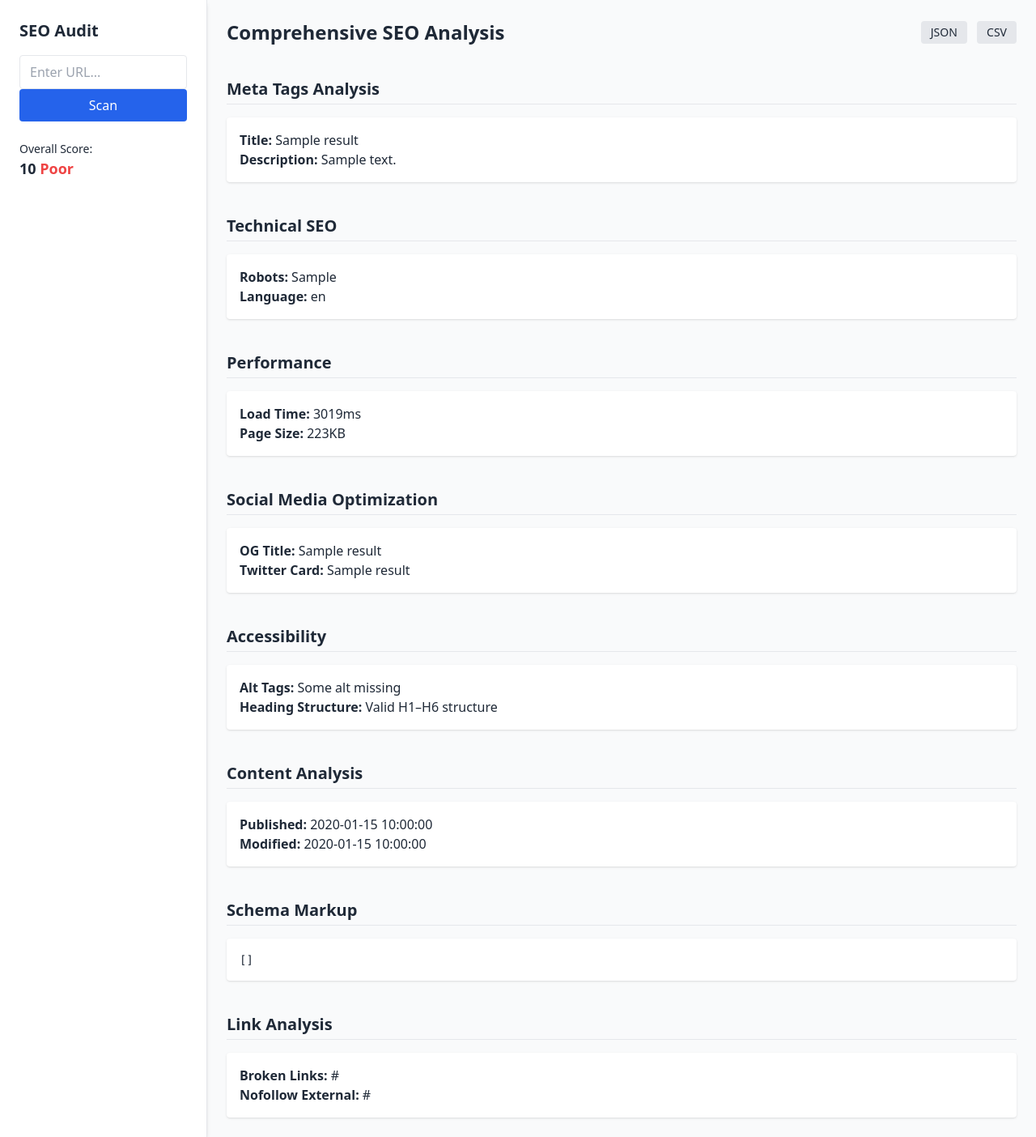
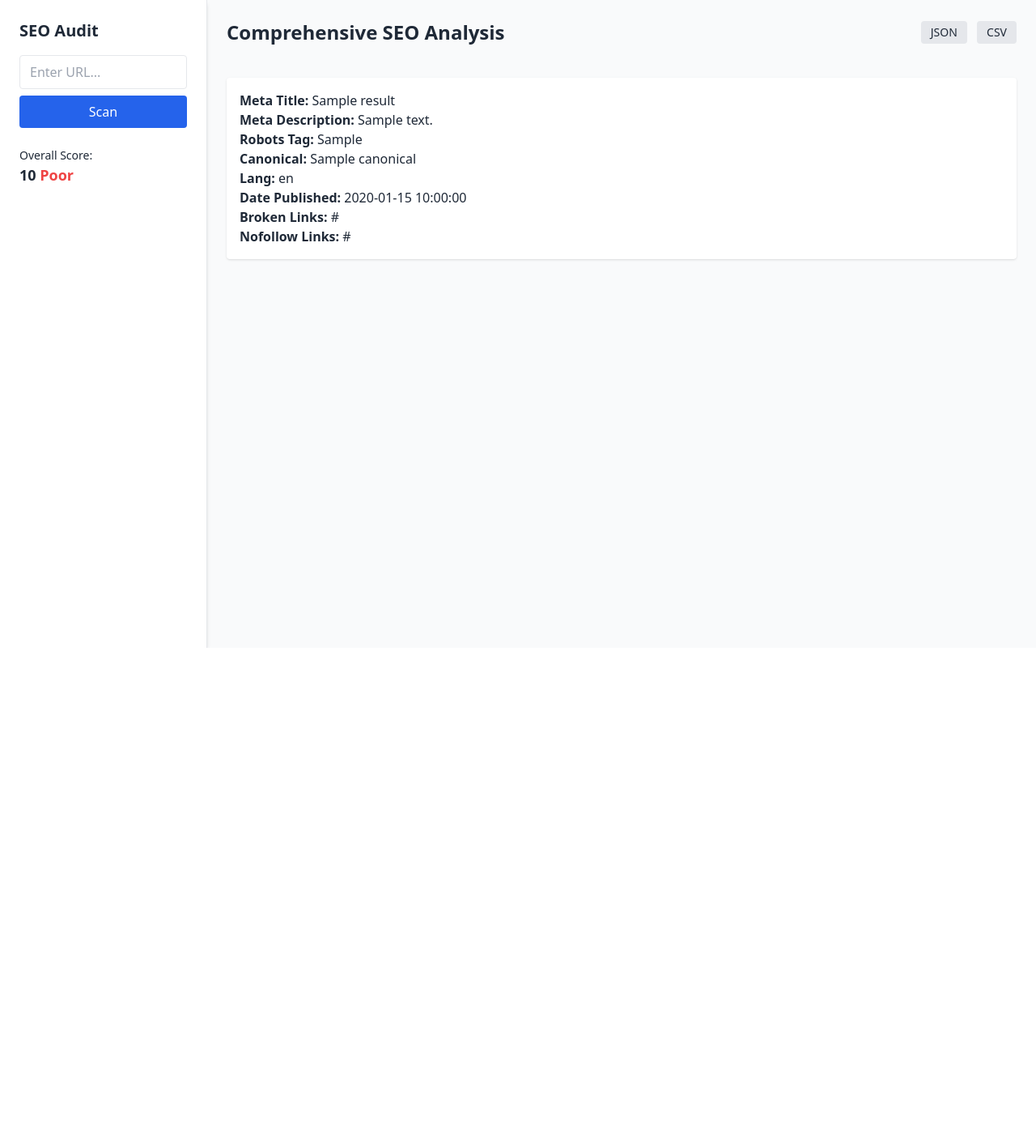
Before and after one commit to Newsstate/FinalSeo, a Flask app: template templates/index.html in a window 1280 px wide. Shown: the whole page at 81% size. After the commit the page ends 800 px from the top, so only its background shows below. Run offline with Flask 3, Linux system fonts and the light colour scheme; the template is opened without the code that fills it: most values are stand-ins (such as "Sample title", 1, 10 or a date in 2020); some libraries are stand-ins or nearby versions.

Commit message:
Update index.html fin

```diff
--- a/templates/index.html
+++ b/templates/index.html
@@ -27,11 +27,10 @@
       <h2 class="text-xl font-bold mb-4">SEO Audit</h2>
 
       <!-- URL Scan Form -->
-    <form id="scanForm" method="GET" action="/">
-  <input id="urlInput" name="url" type="text" placeholder="Enter URL..." required class="w-full border px-3 py-2 rounded">
-  <button type="submit" class="w-full bg-blue-600 text-white px-4 py-2 rounded">Scan</button>
-</form>
-
+      <form id="scanForm">
+        <input id="urlInput" name="url" type="text" placeholder="Enter URL..." class="w-full border px-3 py-2 rounded" required>
+        <button type="submit" class="w-full bg-blue-600 text-white px-4 py-2 rounded mt-2">Scan</button>
+      </form>
 
       {% if result %}
       <div class="mt-6">
@@ -63,66 +62,16 @@
       </div>
 
       {% if result %}
-      <section id="meta">
-        <h2 class="text-xl font-semibold border-b pb-1 mb-4">Meta Tags Analysis</h2>
+      <section class="space-y-3">
         <div class="bg-white p-4 rounded shadow">
-          <p><strong>Title:</strong> {{ result.meta_title or '—' }}</p>
-          <p><strong>Description:</strong> {{ result.meta_description or '—' }}</p>
-        </div>
-      </section>
-
-      <section id="technical">
-        <h2 class="text-xl font-semibold border-b pb-1 mb-4">Technical SEO</h2>
-        <div class="bg-white p-4 rounded shadow">
-          <p><strong>Robots:</strong> {{ result.robots_tag or '—' }}</p>
-          <p><strong>Language:</strong> {{ result.lang_tag or '—' }}</p>
-        </div>
-      </section>
-
-      <section id="performance">
-        <h2 class="text-xl font-semibold border-b pb-1 mb-4">Performance</h2>
-        <div class="bg-white p-4 rounded shadow">
-          <p><strong>Load Time:</strong> 3019ms</p>
-          <p><strong>Page Size:</strong> 223KB</p>
-        </div>
-      </section>
-
-      <section id="social">
-        <h2 class="text-xl font-semibold border-b pb-1 mb-4">Social Media Optimization</h2>
-        <div class="bg-white p-4 rounded shadow">
-          <p><strong>OG Title:</strong> {{ result.meta_title or '—' }}</p>
-          <p><strong>Twitter Card:</strong> {{ result.meta_title or '—' }}</p>
-        </div>
-      </section>
-
-      <section id="accessibility">
-        <h2 class="text-xl font-semibold border-b pb-1 mb-4">Accessibility</h2>
-        <div class="bg-white p-4 rounded shadow">
-          <p><strong>Alt Tags:</strong> Some alt missing</p>
-          <p><strong>Heading Structure:</strong> Valid H1–H6 structure</p>
-        </div>
-      </section>
-
-      <section id="content">
-        <h2 class="text-xl font-semibold border-b pb-1 mb-4">Content Analysis</h2>
-        <div class="bg-white p-4 rounded shadow">
-          <p><strong>Published:</strong> {{ result.date_published or '—' }}</p>
-          <p><strong>Modified:</strong> {{ result.date_modified or '—' }}</p>
-        </div>
-      </section>
-
-      <section id="schema">
-        <h2 class="text-xl font-semibold border-b pb-1 mb-4">Schema Markup</h2>
-        <div class="bg-white p-4 rounded shadow overflow-auto">
-          <pre class="text-sm whitespace-pre-wrap">{{ result.schema_types | tojson(indent=2) }}</pre>
-        </div>
-      </section>
-
-      <section id="links">
-        <h2 class="text-xl font-semibold border-b pb-1 mb-4">Link Analysis</h2>
-        <div class="bg-white p-4 rounded shadow">
+          <p><strong>Meta Title:</strong> {{ result.meta_title or '—' }}</p>
+          <p><strong>Meta Description:</strong> {{ result.meta_description or '—' }}</p>
+          <p><strong>Robots Tag:</strong> {{ result.robots_tag or '—' }}</p>
+          <p><strong>Canonical:</strong> {{ result.canonical or '—' }}</p>
+          <p><strong>Lang:</strong> {{ result.lang_tag or '—' }}</p>
+          <p><strong>Date Published:</strong> {{ result.date_published or '—' }}</p>
           <p><strong>Broken Links:</strong> {{ result.broken_links }}</p>
-          <p><strong>Nofollow External:</strong> {{ result.external_links_nofollow }}</p>
+          <p><strong>Nofollow Links:</strong> {{ result.external_links_nofollow }}</p>
         </div>
       </section>
       {% endif %}
@@ -130,10 +79,14 @@
   </div>
 
   <script>
-    // Handle the form to trigger redirect to /?url=
+    document.getElementById("scanForm").addEventListener("submit", function (e) {
+      e.preventDefault();
+      const url = document.getElementById("urlInput").value;
+      if (url) {
+        window.location.href = `/?url=${encodeURIComponent(url)}`;
+      }
+    });
 
-
-    // Export scripts
     const result = {{ result | tojson | safe }};
     function exportToJSON() {
       const blob = new Blob([JSON.stringify(result, null, 2)], { type: 'application/json' });
```
